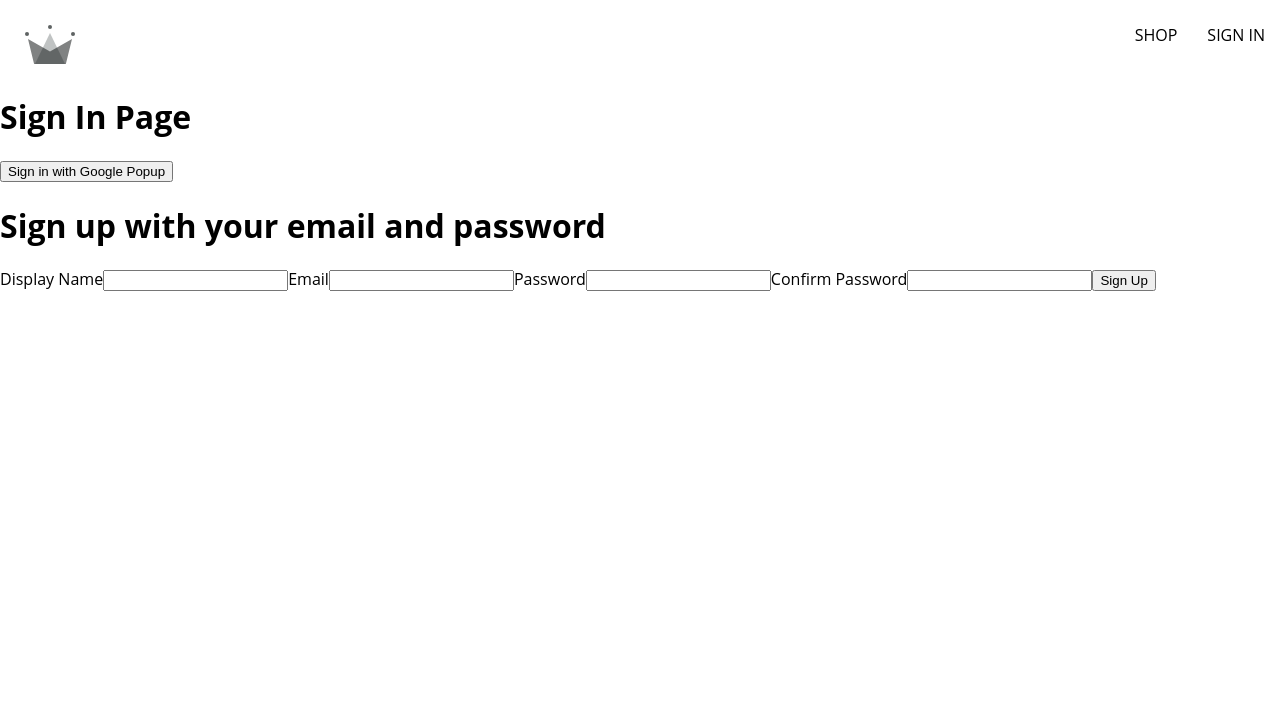
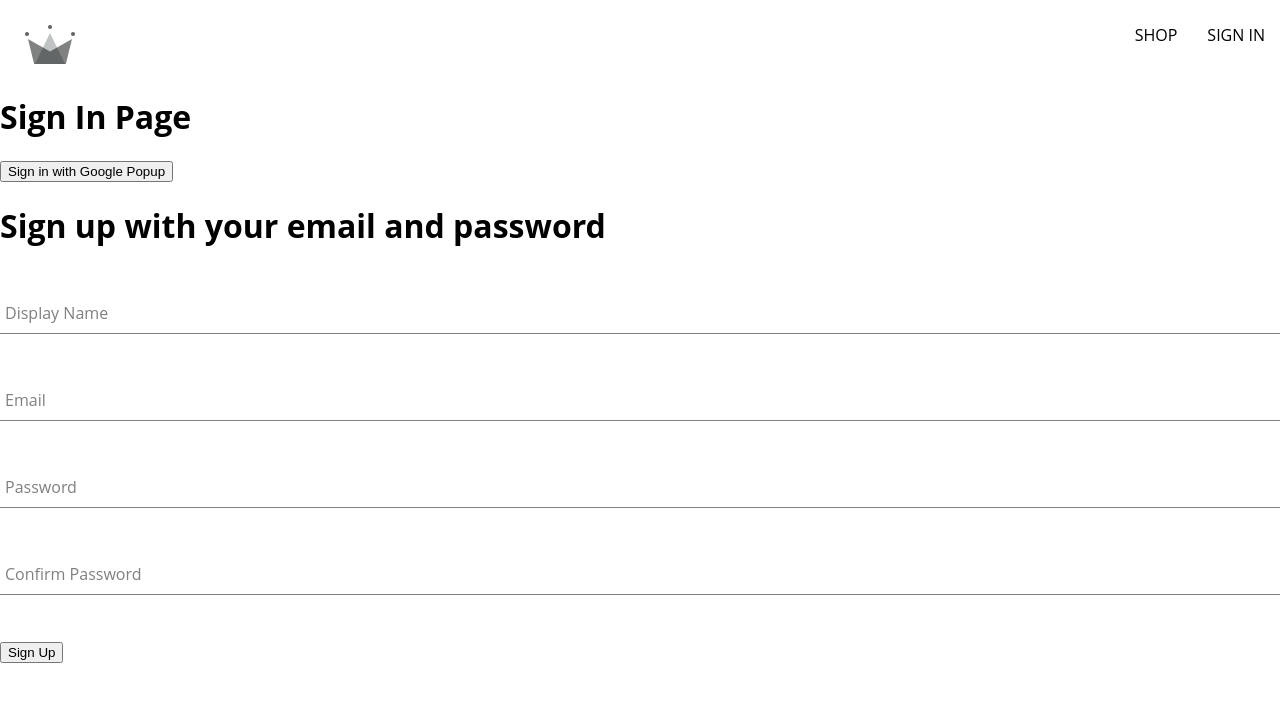
Before and after one commit to napolitanj/crwn-clothing, a React (Create React App) app: page /sign-in in a window 1280 px wide. Shown: the top 702 px of the page. Built offline with nearby package versions, Linux system fonts and the light colour scheme; the HTML template or start-up script is replaced by a standard one.

Commit message:
Add form input component and styles.

```diff
--- /dev/null
+++ b/src/components/form-input/form-input.component.jsx
@@ -0,0 +1,16 @@
+import './form-input.styles.scss'
+
+const FormInput = ({ label, ...otherProps }) => {
+    return (
+        <div className="group">
+         <input className="form-input" {...otherProps} />
+        {
+            label && (
+            <label className={`${otherProps.value.length ? 'shrink' : ''} form-input-label`}>{label}</label>
+        )}
+        </div>
+
+    );
+};
+
+export default FormInput
--- /dev/null
+++ b/src/components/form-input/form-input.styles.scss
@@ -0,0 +1,54 @@
+$sub-color: grey;
+$main-color: black;
+
+@mixin shrinkLabel {
+  top: -14px;
+  font-size: 12px;
+  color: $main-color;
+}
+
+.group {
+  position: relative;
+  margin: 45px 0;
+
+  .form-input {
+    background: none;
+    background-color: white;
+    color: $sub-color;
+    font-size: 18px;
+    padding: 10px 10px 10px 5px;
+    display: block;
+    width: 100%;
+    border: none;
+    border-radius: 0;
+    border-bottom: 1px solid $sub-color;
+    margin: 25px 0;
+
+    &:focus {
+      outline: none;
+    }
+
+    &:focus ~ .form-input-label {
+      @include shrinkLabel();
+    }
+  }
+
+  input[type='password'] {
+    letter-spacing: 0.3em;
+  }
+
+  .form-input-label {
+    color: $sub-color;
+    font-size: 16px;
+    font-weight: normal;
+    position: absolute;
+    pointer-events: none;
+    left: 5px;
+    top: 10px;
+    transition: 300ms ease all;
+
+    &.shrink {
+      @include shrinkLabel();
+    }
+  }
+}
--- a/src/components/sign-up-form/sign-up-form.component.jsx
+++ b/src/components/sign-up-form/sign-up-form.component.jsx
@@ -1,5 +1,7 @@
 import { useState } from "react";
 import { createAuthUserWithEmailAndPassword, createUserDocumentFromAuth } from "../../utils/firebase/firebase.utils";
+
+import FormInput from '../form-input/form-input.component'
 
 const defaultFormFields = {
     displayName: '',
@@ -53,16 +55,17 @@
         <div>
             <h1>Sign up with your email and password</h1>
             <form onSubmit={handleSubmit}>
-                <label>Display Name</label>
-                <input
+                <FormInput
+                    label ="Display Name"
                     type="text"
-                    required onChange={handleChange}
+                    required
+                    onChange={handleChange}
                     name="displayName"
                     value={displayName}
                 />
 
-                <label>Email</label>
-                <input
+                <FormInput
+                    label ="Email"
                     type="email"
                     required
                     onChange={handleChange}
@@ -70,8 +73,8 @@
                     value={email}
                 />
 
-                <label>Password</label>
-                <input
+                <FormInput
+                    label ="Password"
                     type="password"
                     required
                     onChange={handleChange}
@@ -79,8 +82,8 @@
                     value={password}
                 />
 
-                <label>Confirm Password</label>
-                <input
+                <FormInput
+                    label ="Confirm Password"
                     type="password"
                     required
                     onChange={handleChange}
```
